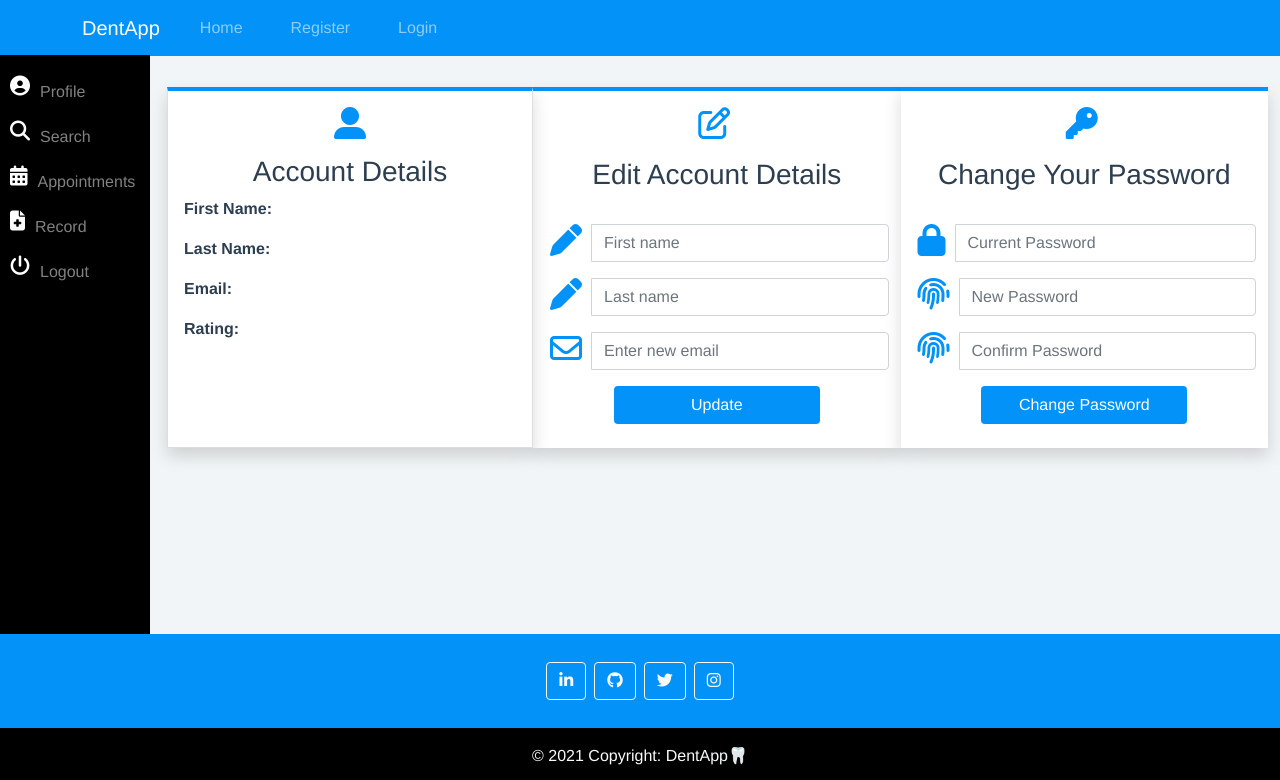
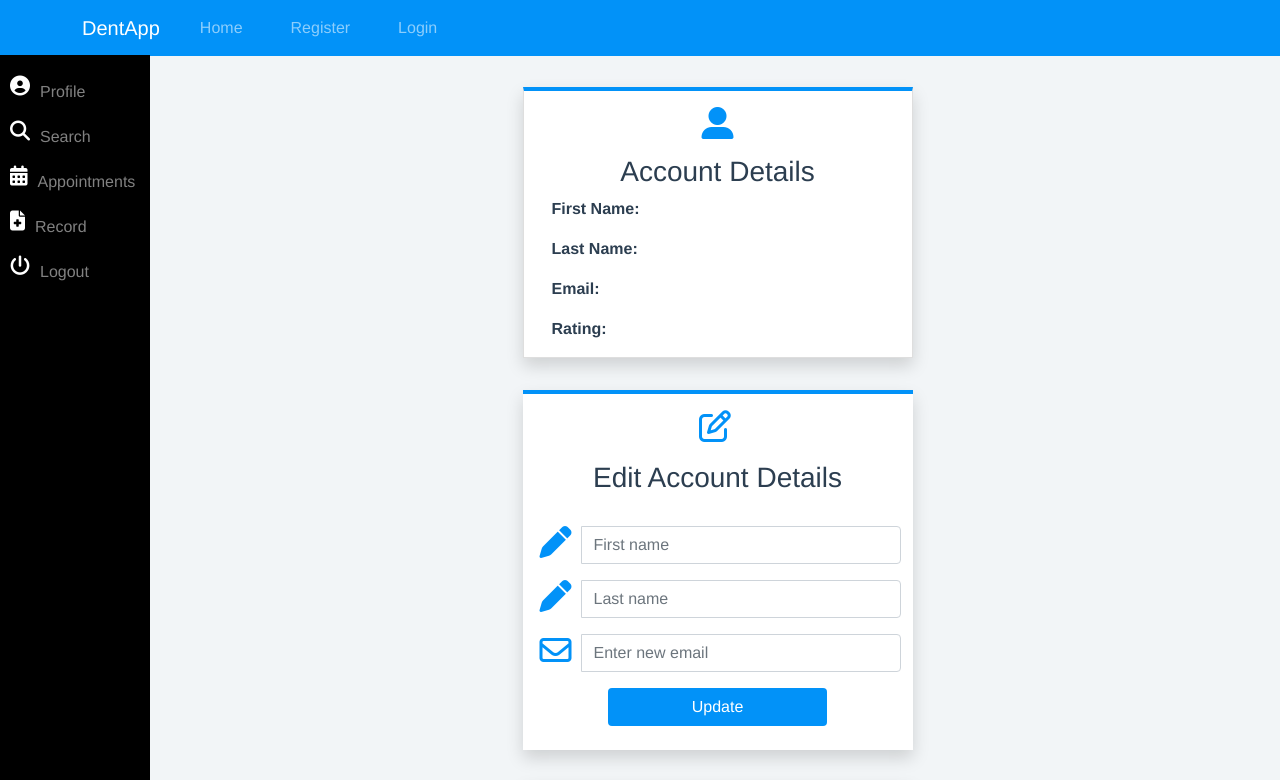
Before and after one commit to ibobev/dent-appointment-system, a Vue app in the folder client/: page /patient/profile in a window 1280 px wide. Shown: the top 780 px of the page. Built offline with nearby package versions, Linux system fonts and the light colour scheme; no server answers.

Commit message:
Fixed Patient profile margin

```diff
--- a/client/src/views/Patient/PatientProfile.vue
+++ b/client/src/views/Patient/PatientProfile.vue
@@ -1,8 +1,8 @@
 <template>
   <main>
-    <div class="container text-center">
+    <div class="container  text-center">
       <div class="d-flex justify-content-evenly" id="main-account-content">
-        <div id="account-card" class="card mb-3 mt-3 shadow rounded-0">
+        <div id="account-card" class="card container mb-3 mt-3 shadow rounded-0">
           <i class="fas fa-user-alt fa-2x mt-3"></i>
           <div class="row g-0">
             <div class="col-md-12" id="account-card-details">
@@ -37,7 +37,7 @@ p {
   border-top: 4px solid #0292f8;
 }
 
-@media only screen and (max-width: 1201px){
+@media only screen and (max-width: 1401px){
   #main-account-content {
     flex-direction: column;
   }
```
